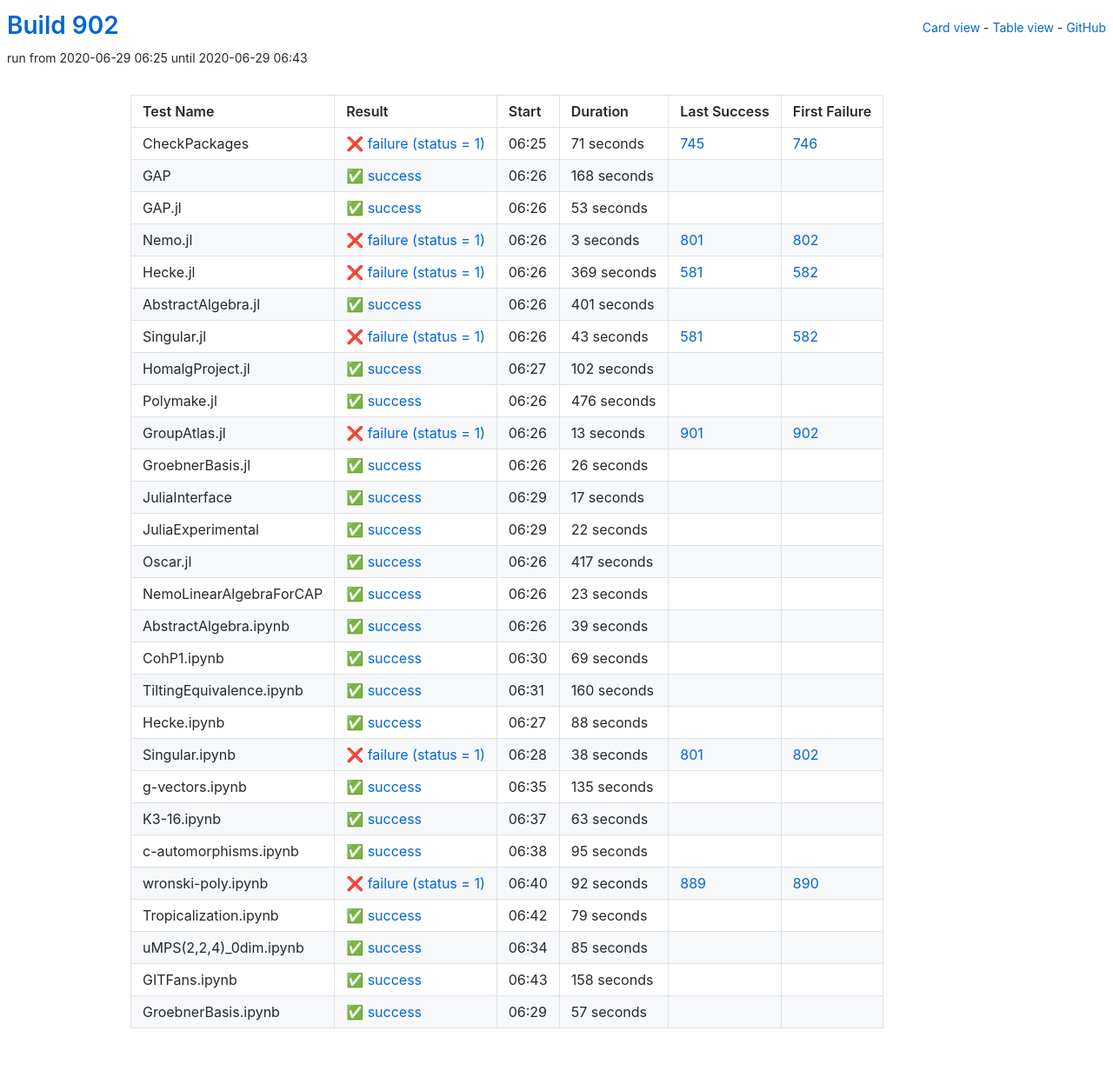
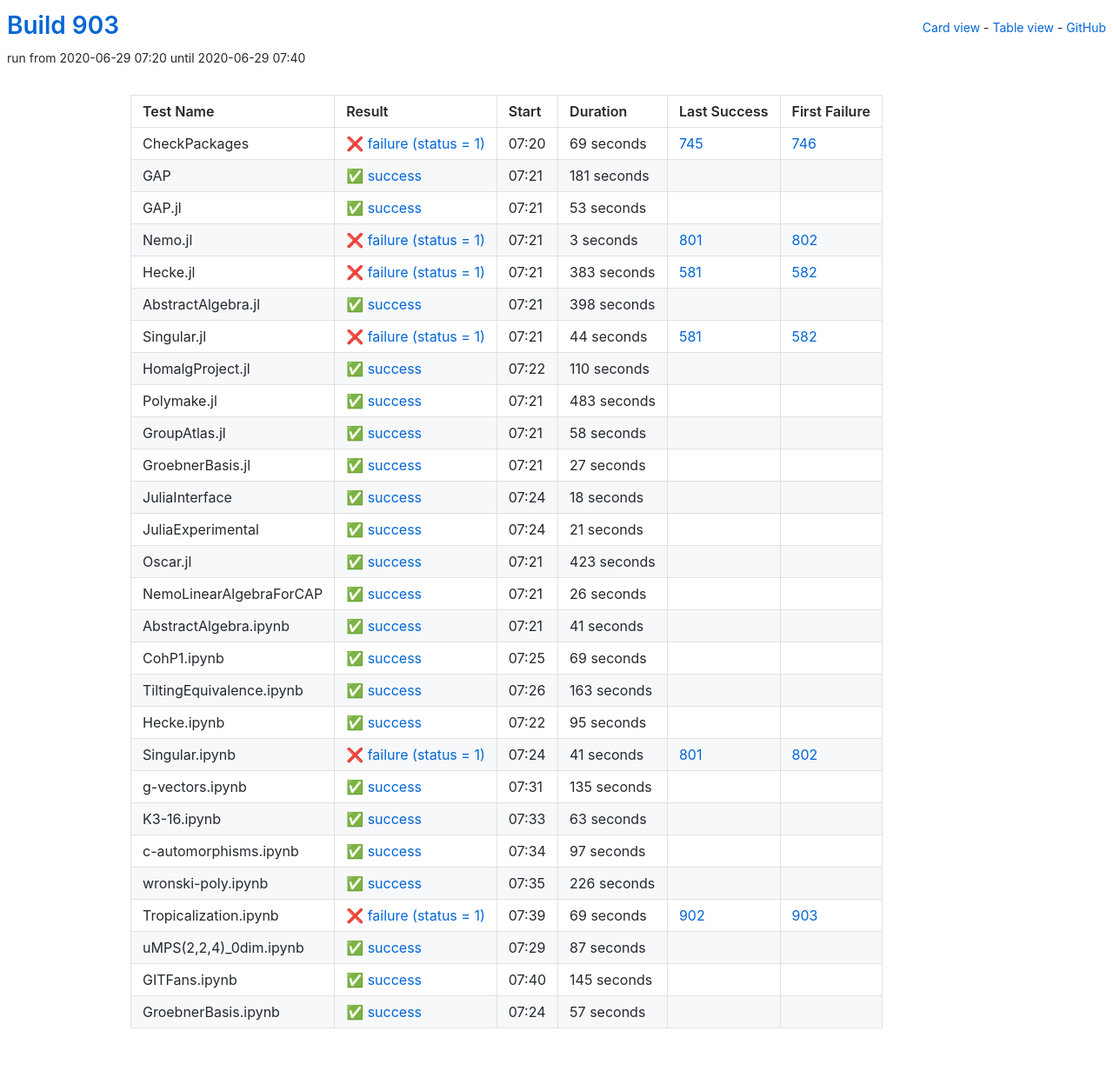
Before and after one commit to oscar-system/oscar-ci-status-1.4, a Jekyll site: the page built from table.html, in a window 1280 px wide. Shown: the whole page at 87% size. Built offline with Jekyll 4.4.1, drawn with Linux system fonts in a browser that asks for light colours.

Commit message:
Build #903

```diff
--- a/_data/ci.yml
+++ b/_data/ci.yml
@@ -1,6 +1,6 @@
 ---
-build: 902
-build_url: https://oscarci.mathematik.uni-kl.de/job/oscar-julia-1.4/902/
+build: 903
+build_url: https://oscarci.mathematik.uni-kl.de/job/oscar-julia-1.4/903/
 job: oscar-julia-1.4
 organization: oscar-system
 repo: oscar-ci-status-1.4
@@ -8,32 +8,32 @@ repourl: https://github.com/oscar-system/oscar-ci-status-1.4
 tests:
 - name: CheckPackages
   id: checkpackages
-  log: https://oscarci.mathematik.uni-kl.de/job/oscar-julia-1.4/902/artifact/logs/build-902/CheckPackages.log
-  start: 2020-06-29 06:25
+  log: https://oscarci.mathematik.uni-kl.de/job/oscar-julia-1.4/903/artifact/logs/build-903/CheckPackages.log
+  start: 2020-06-29 07:20
   success: false
   exitcode: 1
   status: failure
-  duration: 71
+  duration: 69
   last_success: 745
   last_success_url: https://oscarci.mathematik.uni-kl.de/job/oscar-julia-1.4/745/
   first_failure: 746
   first_failure_url: https://oscarci.mathematik.uni-kl.de/job/oscar-julia-1.4/746/
 - name: GAP
   id: gap
-  log: https://oscarci.mathematik.uni-kl.de/job/oscar-julia-1.4/902/artifact/logs/build-902/GAP.log
-  start: 2020-06-29 06:26
+  log: https://oscarci.mathematik.uni-kl.de/job/oscar-julia-1.4/903/artifact/logs/build-903/GAP.log
+  start: 2020-06-29 07:21
   success: true
   exitcode: 0
   status: success
-  duration: 168
+  duration: 181
   last_success: false
   last_success_url:
   first_failure: false
   first_failure_url:
 - name: GAP.jl
   id: gap-jl
-  log: https://oscarci.mathematik.uni-kl.de/job/oscar-julia-1.4/902/artifact/logs/build-902/GAP.jl.log
-  start: 2020-06-29 06:26
+  log: https://oscarci.mathematik.uni-kl.de/job/oscar-julia-1.4/903/artifact/logs/build-903/GAP.jl.log
+  start: 2020-06-29 07:21
   success: true
   exitcode: 0
   status: success
@@ -44,8 +44,8 @@ tests:
   first_failure_url:
 - name: Nemo.jl
   id: nemo-jl
-  log: https://oscarci.mathematik.uni-kl.de/job/oscar-julia-1.4/902/artifact/logs/build-902/Nemo.jl.log
-  start: 2020-06-29 06:26
+  log: https://oscarci.mathematik.uni-kl.de/job/oscar-julia-1.4/903/artifact/logs/build-903/Nemo.jl.log
+  start: 2020-06-29 07:21
   success: false
   exitcode: 1
   status: failure
@@ -56,80 +56,128 @@ tests:
   first_failure_url: https://oscarci.mathematik.uni-kl.de/job/oscar-julia-1.4/802/
 - name: Hecke.jl
   id: hecke-jl
-  log: https://oscarci.mathematik.uni-kl.de/job/oscar-julia-1.4/902/artifact/logs/build-902/Hecke.jl.log
-  start: 2020-06-29 06:26
+  log: https://oscarci.mathematik.uni-kl.de/job/oscar-julia-1.4/903/artifact/logs/build-903/Hecke.jl.log
+  start: 2020-06-29 07:21
   success: false
   exitcode: 1
   status: failure
-  duration: 369
+  duration: 383
   last_success: 581
   last_success_url: https://oscarci.mathematik.uni-kl.de/job/oscar-julia-1.4/581/
   first_failure: 582
   first_failure_url: https://oscarci.mathematik.uni-kl.de/job/oscar-julia-1.4/582/
 - name: AbstractAlgebra.jl
   id: abstractalgebra-jl
-  log: https://oscarci.mathematik.uni-kl.de/job/oscar-julia-1.4/902/artifact/logs/build-902/AbstractAlgebra.jl.log
-  start: 2020-06-29 06:26
+  log: https://oscarci.mathematik.uni-kl.de/job/oscar-julia-1.4/903/artifact/logs/build-903/AbstractAlgebra.jl.log
+  start: 2020-06-29 07:21
   success: true
   exitcode: 0
   status: success
-  duration: 401
+  duration: 398
   last_success: false
   last_success_url:
   first_failure: false
   first_failure_url:
 - name: Singular.jl
   id: singular-jl
-  log: https://oscarci.mathematik.uni-kl.de/job/oscar-julia-1.4/902/artifact/logs/build-902/Singular.jl.log
-  start: 2020-06-29 06:26
+  log: https://oscarci.mathematik.uni-kl.de/job/oscar-julia-1.4/903/artifact/logs/build-903/Singular.jl.log
+  start: 2020-06-29 07:21
   success: false
   exitcode: 1
   status: failure
-  duration: 43
+  duration: 44
   last_success: 581
   last_success_url: https://oscarci.mathematik.uni-kl.de/job/oscar-julia-1.4/581/
   first_failure: 582
   first_failure_url: https://oscarci.mathematik.uni-kl.de/job/oscar-julia-1.4/582/
 - name: HomalgProject.jl
   id: homalgproject-jl
-  log: https://oscarci.mathematik.uni-kl.de/job/oscar-julia-1.4/902/artifact/logs/build-902/HomalgProject.jl.log
-  start: 2020-06-29 06:27
+  log: https://oscarci.mathematik.uni-kl.de/job/oscar-julia-1.4/903/artifact/logs/build-903/HomalgProject.jl.log
+  start: 2020-06-29 07:22
   success: true
   exitcode: 0
   status: success
-  duration: 102
+  duration: 110
   last_success: false
   last_success_url:
   first_failure: false
   first_failure_url:
 - name: Polymake.jl
   id: polymake-jl
-  log: https://oscarci.mathematik.uni-kl.de/job/oscar-julia-1.4/902/artifact/logs/build-902/Polymake.jl.log
-  start: 2020-06-29 06:26
+  log: https://oscarci.mathematik.uni-kl.de/job/oscar-julia-1.4/903/artifact/logs/build-903/Polymake.jl.log
+  start: 2020-06-29 07:21
   success: true
   exitcode: 0
   status: success
-  duration: 476
+  duration: 483
   last_success: false
   last_success_url:
   first_failure: false
   first_failure_url:
 - name: GroupAtlas.jl
   id: groupatlas-jl
-  log: https://oscarci.mathematik.uni-kl.de/job/oscar-julia-1.4/902/artifact/logs/build-902/GroupAtlas.jl.log
-  start: 2020-06-29 06:26
-  success: false
-  exitcode: 1
-  status: failure
-  duration: 13
-  last_success: 901
-  last_success_url: https://oscarci.mathematik.uni-kl.de/job/oscar-julia-1.4/901/
-  first_failure: 902
-  first_failure_url: https://oscarci.mathematik.uni-kl.de/job/oscar-julia-1.4/902/
+  log: https://oscarci.mathematik.uni-kl.de/job/oscar-julia-1.4/903/artifact/logs/build-903/GroupAtlas.jl.log
+  start: 2020-06-29 07:21
+  success: true
+  exitcode: 0
+  status: success
+  duration: 58
+  last_success: false
+  last_success_url:
+  first_failure: false
+  first_failure_url:
 - name: GroebnerBasis.jl
   id: groebnerbasis-jl
-  log: https://oscarci.mathematik.uni-kl.de/job/oscar-julia-1.4/902/artifact/logs/build-902/GroebnerBasis.jl.log
-  start: 2020-06-29 06:26
+  log: https://oscarci.mathematik.uni-kl.de/job/oscar-julia-1.4/903/artifact/logs/build-903/GroebnerBasis.jl.log
+  start: 2020-06-29 07:21
+  success: true
+  exitcode: 0
+  status: success
+  duration: 27
+  last_success: false
+  last_success_url:
+  first_failure: false
+  first_failure_url:
+- name: JuliaInterface
+  id: juliainterface
+  log: https://oscarci.mathematik.uni-kl.de/job/oscar-julia-1.4/903/artifact/logs/build-903/JuliaInterface.log
+  start: 2020-06-29 07:24
+  success: true
+  exitcode: 0
+  status: success
+  duration: 18
+  last_success: false
+  last_success_url:
+  first_failure: false
+  first_failure_url:
+- name: JuliaExperimental
+  id: juliaexperimental
+  log: https://oscarci.mathematik.uni-kl.de/job/oscar-julia-1.4/903/artifact/logs/build-903/JuliaExperimental.log
+  start: 2020-06-29 07:24
+  success: true
+  exitcode: 0
+  status: success
+  duration: 21
+  last_success: false
+  last_success_url:
+  first_failure: false
+  first_failure_url:
+- name: Oscar.jl
+  id: oscar-jl
+  log: https://oscarci.mathematik.uni-kl.de/job/oscar-julia-1.4/903/artifact/logs/build-903/Oscar.jl.log
+  start: 2020-06-29 07:21
+  success: true
+  exitcode: 0
+  status: success
+  duration: 423
+  last_success: false
+  last_success_url:
+  first_failure: false
+  first_failure_url:
+- name: NemoLinearAlgebraForCAP
+  id: nemolinearalgebraforcap
+  log: https://oscarci.mathematik.uni-kl.de/job/oscar-julia-1.4/903/artifact/logs/build-903/NemoLinearAlgebraForCAP.log
+  start: 2020-06-29 07:21
   success: true
   exitcode: 0
   status: success
@@ -138,70 +186,22 @@ tests:
   last_success_url:
   first_failure: false
   first_failure_url:
-- name: JuliaInterface
-  id: juliainterface
-  log: https://oscarci.mathematik.uni-kl.de/job/oscar-julia-1.4/902/artifact/logs/build-902/JuliaInterface.log
-  start: 2020-06-29 06:29
+- name: AbstractAlgebra.ipynb
+  id: abstractalgebra-ipynb
+  log: https://oscarci.mathematik.uni-kl.de/job/oscar-julia-1.4/903/artifact/logs/build-903/AbstractAlgebra.ipynb.log
+  start: 2020-06-29 07:21
   success: true
   exitcode: 0
   status: success
-  duration: 17
-  last_success: false
-  last_success_url:
-  first_failure: false
-  first_failure_url:
-- name: JuliaExperimental
-  id: juliaexperimental
-  log: https://oscarci.mathematik.uni-kl.de/job/oscar-julia-1.4/902/artifact/logs/build-902/JuliaExperimental.log
-  start: 2020-06-29 06:29
-  success: true
-  exitcode: 0
-  status: success
-  duration: 22
-  last_success: false
-  last_success_url:
-  first_failure: false
-  first_failure_url:
-- name: Oscar.jl
-  id: oscar-jl
-  log: https://oscarci.mathematik.uni-kl.de/job/oscar-julia-1.4/902/artifact/logs/build-902/Oscar.jl.log
-  start: 2020-06-29 06:26
-  success: true
-  exitcode: 0
-  status: success
-  duration: 417
-  last_success: false
-  last_success_url:
-  first_failure: false
-  first_failure_url:
-- name: NemoLinearAlgebraForCAP
-  id: nemolinearalgebraforcap
-  log: https://oscarci.mathematik.uni-kl.de/job/oscar-julia-1.4/902/artifact/logs/build-902/NemoLinearAlgebraForCAP.log
-  start: 2020-06-29 06:26
-  success: true
-  exitcode: 0
-  status: success
-  duration: 23
-  last_success: false
-  last_success_url:
-  first_failure: false
-  first_failure_url:
-- name: AbstractAlgebra.ipynb
-  id: abstractalgebra-ipynb
-  log: https://oscarci.mathematik.uni-kl.de/job/oscar-julia-1.4/902/artifact/logs/build-902/AbstractAlgebra.ipynb.log
-  start: 2020-06-29 06:26
-  success: true
-  exitcode: 0
-  status: success
-  duration: 39
+  duration: 41
   last_success: false
   last_success_url:
   first_failure: false
   first_failure_url:
 - name: CohP1.ipynb
   id: cohp1-ipynb
-  log: https://oscarci.mathematik.uni-kl.de/job/oscar-julia-1.4/902/artifact/logs/build-902/CohP1.ipynb.log
-  start: 2020-06-29 06:30
+  log: https://oscarci.mathematik.uni-kl.de/job/oscar-julia-1.4/903/artifact/logs/build-903/CohP1.ipynb.log
+  start: 2020-06-29 07:25
   success: true
   exitcode: 0
   status: success
@@ -212,44 +212,44 @@ tests:
   first_failure_url:
 - name: TiltingEquivalence.ipynb
   id: tiltingequivalence-ipynb
-  log: https://oscarci.mathematik.uni-kl.de/job/oscar-julia-1.4/902/artifact/logs/build-902/TiltingEquivalence.ipynb.log
-  start: 2020-06-29 06:31
+  log: https://oscarci.mathematik.uni-kl.de/job/oscar-julia-1.4/903/artifact/logs/build-903/TiltingEquivalence.ipynb.log
+  start: 2020-06-29 07:26
   success: true
   exitcode: 0
   status: success
-  duration: 160
+  duration: 163
   last_success: false
   last_success_url:
   first_failure: false
   first_failure_url:
 - name: Hecke.ipynb
   id: hecke-ipynb
-  log: https://oscarci.mathematik.uni-kl.de/job/oscar-julia-1.4/902/artifact/logs/build-902/Hecke.ipynb.log
-  start: 2020-06-29 06:27
+  log: https://oscarci.mathematik.uni-kl.de/job/oscar-julia-1.4/903/artifact/logs/build-903/Hecke.ipynb.log
+  start: 2020-06-29 07:22
   success: true
   exitcode: 0
   status: success
-  duration: 88
+  duration: 95
   last_success: false
   last_success_url:
   first_failure: false
   first_failure_url:
 - name: Singular.ipynb
   id: singular-ipynb
-  log: https://oscarci.mathematik.uni-kl.de/job/oscar-julia-1.4/902/artifact/logs/build-902/Singular.ipynb.log
-  start: 2020-06-29 06:28
+  log: https://oscarci.mathematik.uni-kl.de/job/oscar-julia-1.4/903/artifact/logs/build-903/Singular.ipynb.log
+  start: 2020-06-29 07:24
   success: false
   exitcode: 1
   status: failure
-  duration: 38
+  duration: 41
   last_success: 801
   last_success_url: https://oscarci.mathematik.uni-kl.de/job/oscar-julia-1.4/801/
   first_failure: 802
   first_failure_url: https://oscarci.mathematik.uni-kl.de/job/oscar-julia-1.4/802/
 - name: g-vectors.ipynb
   id: g-vectors-ipynb
-  log: https://oscarci.mathematik.uni-kl.de/job/oscar-julia-1.4/902/artifact/logs/build-902/g-vectors.ipynb.log
-  start: 2020-06-29 06:35
+  log: https://oscarci.mathematik.uni-kl.de/job/oscar-julia-1.4/903/artifact/logs/build-903/g-vectors.ipynb.log
+  start: 2020-06-29 07:31
   success: true
   exitcode: 0
   status: success
@@ -260,8 +260,8 @@ tests:
   first_failure_url:
 - name: K3-16.ipynb
   id: k3-16-ipynb
-  log: https://oscarci.mathematik.uni-kl.de/job/oscar-julia-1.4/902/artifact/logs/build-902/K3-16.ipynb.log
-  start: 2020-06-29 06:37
+  log: https://oscarci.mathematik.uni-kl.de/job/oscar-julia-1.4/903/artifact/logs/build-903/K3-16.ipynb.log
+  start: 2020-06-29 07:33
   success: true
   exitcode: 0
   status: success
@@ -272,68 +272,68 @@ tests:
   first_failure_url:
 - name: c-automorphisms.ipynb
   id: c-automorphisms-ipynb
-  log: https://oscarci.mathematik.uni-kl.de/job/oscar-julia-1.4/902/artifact/logs/build-902/c-automorphisms.ipynb.log
-  start: 2020-06-29 06:38
+  log: https://oscarci.mathematik.uni-kl.de/job/oscar-julia-1.4/903/artifact/logs/build-903/c-automorphisms.ipynb.log
+  start: 2020-06-29 07:34
   success: true
   exitcode: 0
   status: success
-  duration: 95
+  duration: 97
   last_success: false
   last_success_url:
   first_failure: false
   first_failure_url:
 - name: wronski-poly.ipynb
   id: wronski-poly-ipynb
-  log: https://oscarci.mathematik.uni-kl.de/job/oscar-julia-1.4/902/artifact/logs/build-902/wronski-poly.ipynb.log
-  start: 2020-06-29 06:40
-  success: false
-  exitcode: 1
-  status: failure
-  duration: 92
-  last_success: 889
-  last_success_url: https://oscarci.mathematik.uni-kl.de/job/oscar-julia-1.4/889/
-  first_failure: 890
-  first_failure_url: https://oscarci.mathematik.uni-kl.de/job/oscar-julia-1.4/890/
-- name: Tropicalization.ipynb
-  id: tropicalization-ipynb
-  log: https://oscarci.mathematik.uni-kl.de/job/oscar-julia-1.4/902/artifact/logs/build-902/Tropicalization.ipynb.log
-  start: 2020-06-29 06:42
+  log: https://oscarci.mathematik.uni-kl.de/job/oscar-julia-1.4/903/artifact/logs/build-903/wronski-poly.ipynb.log
+  start: 2020-06-29 07:35
   success: true
   exitcode: 0
   status: success
-  duration: 79
+  duration: 226
   last_success: false
   last_success_url:
   first_failure: false
   first_failure_url:
+- name: Tropicalization.ipynb
+  id: tropicalization-ipynb
+  log: https://oscarci.mathematik.uni-kl.de/job/oscar-julia-1.4/903/artifact/logs/build-903/Tropicalization.ipynb.log
+  start: 2020-06-29 07:39
+  success: false
+  exitcode: 1
+  status: failure
+  duration: 69
+  last_success: 902
+  last_success_url: https://oscarci.mathematik.uni-kl.de/job/oscar-julia-1.4/902/
+  first_failure: 903
+  first_failure_url: https://oscarci.mathematik.uni-kl.de/job/oscar-julia-1.4/903/
 - name: uMPS(2,2,4)_0dim.ipynb
   id: umps-2-2-4-0dim-ipynb
-  log: https://oscarci.mathematik.uni-kl.de/job/oscar-julia-1.4/902/artifact/logs/build-902/uMPS-2-2-4-_0dim.ipynb.log
-  start: 2020-06-29 06:34
+  log: https://oscarci.mathematik.uni-kl.de/job/oscar-julia-1.4/903/artifact/logs/build-903/uMPS-2-2-4-_0dim.ipynb.log
+  start: 2020-06-29 07:29
   success: true
   exitcode: 0
   status: success
-  duration: 85
+  duration: 87
   last_success: false
   last_success_url:
   first_failure: false
   first_failure_url:
 - name: GITFans.ipynb
   id: gitfans-ipynb
-  log: https://oscarci.mathematik.uni-kl.de/job/oscar-julia-1.4/902/artifact/logs/build-902/GITFans.ipynb.log
-  start: 2020-06-29 06:43
+  log: https://oscarci.mathematik.uni-kl.de/job/oscar-julia-1.4/903/artifact/logs/build-903/GITFans.ipynb.log
+  start: 2020-06-29 07:40
   success: true
   exitcode: 0
   status: success
-  duration: 158
+  duration: 145
   last_success: false
   last_success_url:
   first_failure: false
   first_failure_url:
 - name: GroebnerBasis.ipynb
   id: groebnerbasis-ipynb
-  log: https://oscarci.mathematik.uni-kl.de/job/oscar-julia-1.4/902/artifact/logs/build-902/GroebnerBasis.ipynb.log
-  start: 2020-06-29 06:29
+  log: https://oscarci.mathematik.uni-kl.de/job/oscar-julia-1.4/903/artifact/logs/build-903/GroebnerBasis.ipynb.log
+  start: 2020-06-29 07:24
   success: true
   exitcode: 0
   status: success
```
Also changed, not shown: README.md.
